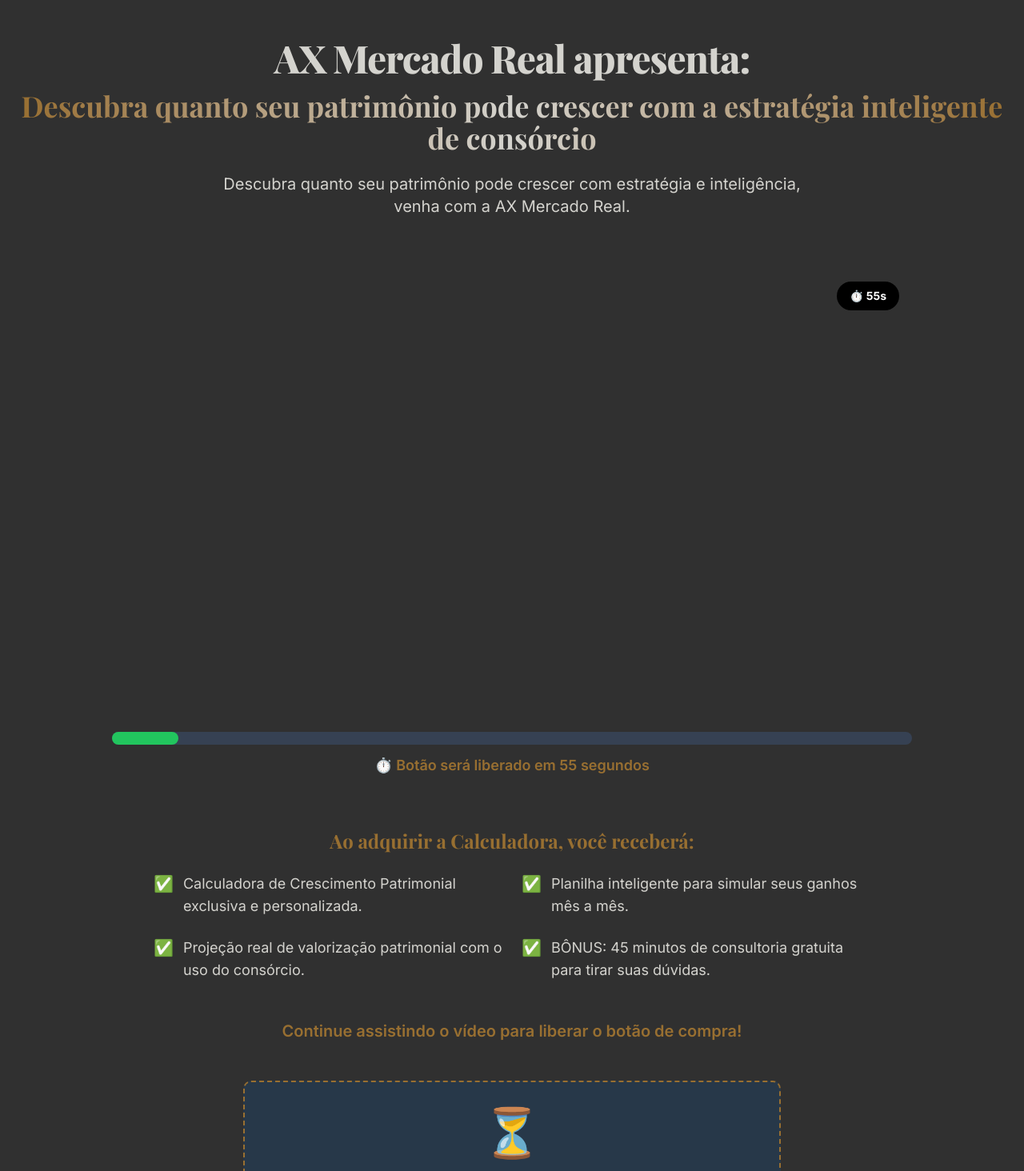
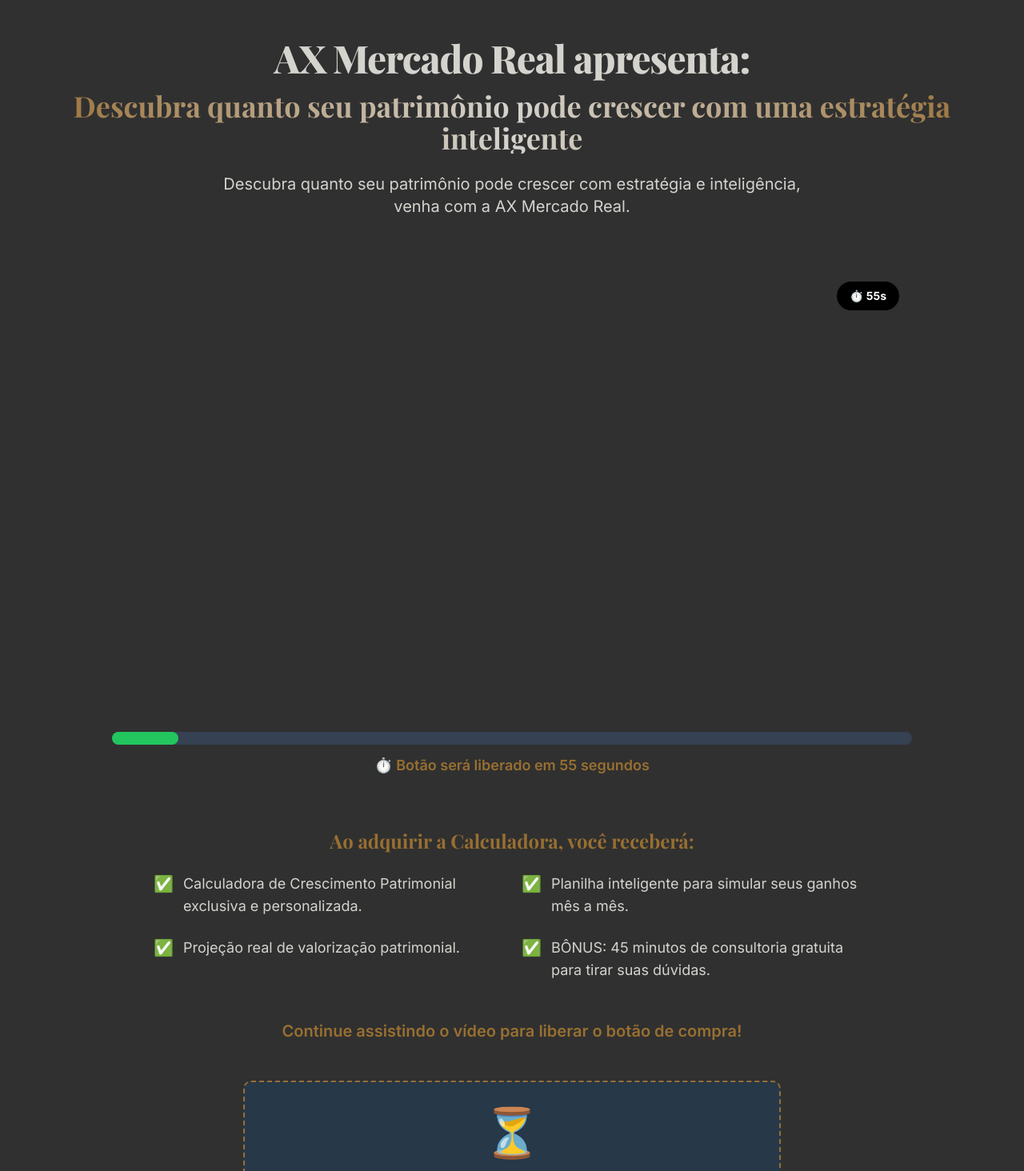
Before and after one commit to Gabrielk127/pagina-captura, a Next.js app: page / in a window 1280 px wide. Shown: the top 1464 px of the page at 80% size. Built offline with nearby package versions, Linux system fonts and the light colour scheme; a web font is replaced by a local one.

Commit message:
change video

```diff
--- a/src/app/page.tsx
+++ b/src/app/page.tsx
@@ -92,8 +92,8 @@ export default function PatrimonialGrowthCalculator() {
             transition={{ delay: 0.6, duration: 0.8 }}
             className="mb-6 text-lg md:text-3xl lg:text-4xl font-bold bg-gradient-to-r from-primary via-foreground to-primary bg-clip-text text-transparent"
           >
-            Descubra quanto seu patrimônio pode crescer com a estratégia
-            inteligente de consórcio
+            Descubra quanto seu patrimônio pode crescer com uma estratégia
+            inteligente
           </motion.h2>
 
           {/* Subheadline */}
@@ -131,7 +131,7 @@ export default function PatrimonialGrowthCalculator() {
               {[
                 "Calculadora de Crescimento Patrimonial exclusiva e personalizada.",
                 "Planilha inteligente para simular seus ganhos mês a mês.",
-                "Projeção real de valorização patrimonial com o uso do consórcio.",
+                "Projeção real de valorização patrimonial.",
                 "BÔNUS: 45 minutos de consultoria gratuita para tirar suas dúvidas.",
               ].map((benefit, index) => (
                 <motion.div
@@ -204,7 +204,7 @@ export default function PatrimonialGrowthCalculator() {
                     }}
                   >
                     <span className="block md:inline text-lg md:text-xl lg:text-2xl leading-tight">
-                      🚀 COMPRAR AGORA - GARANTIR MINHA CALCULADORA
+                      COMPRAR AGORA
                     </span>
                   </Button>
                 </motion.div>
@@ -250,7 +250,7 @@ export default function PatrimonialGrowthCalculator() {
                   <strong className="text-primary">OFERTA EXCLUSIVA:</strong> Além da calculadora completa, você receberá 45 minutos de consultoria gratuita com nossos especialistas para entender como aplicar as estratégias no seu caso específico.
                 </p>
                 <p className="text-base text-foreground">
-                  Essa é a mesma ferramenta que usamos para orientar investidores que já construíram patrimônio sólido com o consórcio. Garanta a sua agora e comece a planejar seu crescimento financeiro com suporte profissional.
+                  Essa é a mesma ferramenta que usamos para orientar investidores que já construíram patrimônio sólido. Garanta a sua agora e comece a planejar seu crescimento financeiro com suporte profissional.
                 </p>
               </div>
             </motion.div>
--- a/src/components/vsl-video.tsx
+++ b/src/components/vsl-video.tsx
@@ -1,6 +1,6 @@
 "use client";
 
-import { useEffect, useState, useRef } from "react";
+import { useEffect, useState } from "react";
 import ReactPlayer from "react-player";
 
 interface YoutubeVideoProps {
@@ -21,7 +21,6 @@ const VslVideo = ({
   const [formUnlocked, setFormUnlocked] = useState(false);
   const [timerStarted, setTimerStarted] = useState(false);
   const [isPlaying, setIsPlaying] = useState(playing);
-  const containerRef = useRef<HTMLDivElement>(null);
 
   useEffect(() => {
     setIsClient(true);
@@ -64,6 +63,16 @@ const VslVideo = ({
             style={{ borderRadius: "15px" }}
             onPlay={() => setIsPlaying(true)}
             onPause={() => setIsPlaying(false)}
+            config={{
+              youtube: {
+                playerVars: {
+                  rel: 0, // Desabilita vídeos relacionados
+                  modestbranding: 1, // Remove logo do YouTube
+                  showinfo: 0, // Remove informações do vídeo
+                  iv_load_policy: 3, // Desabilita anotações
+                }
+              }
+            }}
           />
 
           {/* Contador regressivo */}
```
